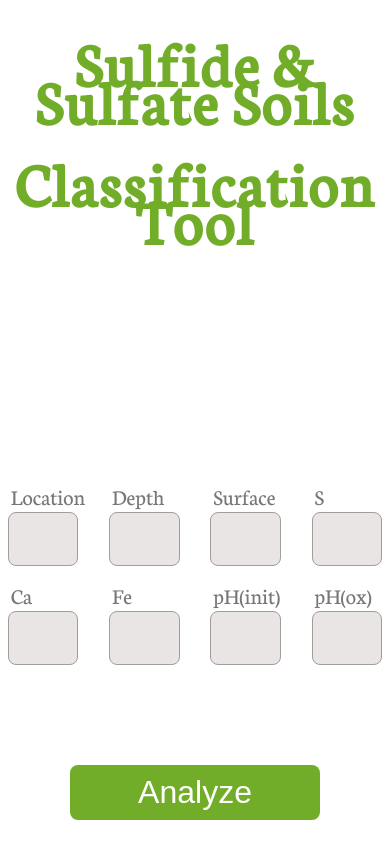
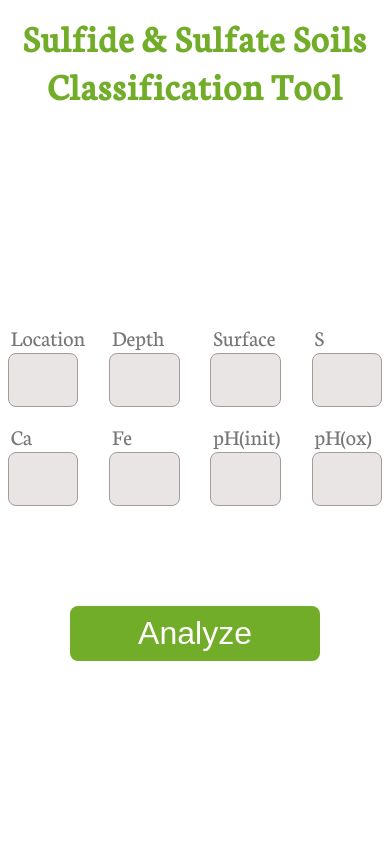
Before and after one commit to CasperKristiansson/AL1523-Digitalisation-and-Innovation-for-Sustainable-Development, a React (Create React App) app: page / in a window 390 px wide. Built offline with nearby package versions, Linux system fonts and the light colour scheme.

Commit message:
header responsive

```diff
--- a/src/Components/header.tsx
+++ b/src/Components/header.tsx
@@ -8,6 +8,15 @@ const useStyles = createUseStyles({
 		fontSize: "2em",
 		lineHeight: "1.2em",
 		letterSpacing: "0.08em",
+		"@media (max-width: 600px)": {
+			fontSize: "1.5em",
+		},
+		"@media (max-width: 450px)": {
+			fontSize: "1.2em",
+		},
+		"@media (max-width: 350px)": {
+			fontSize: "1em",
+		},
 	},
 });
 
```
